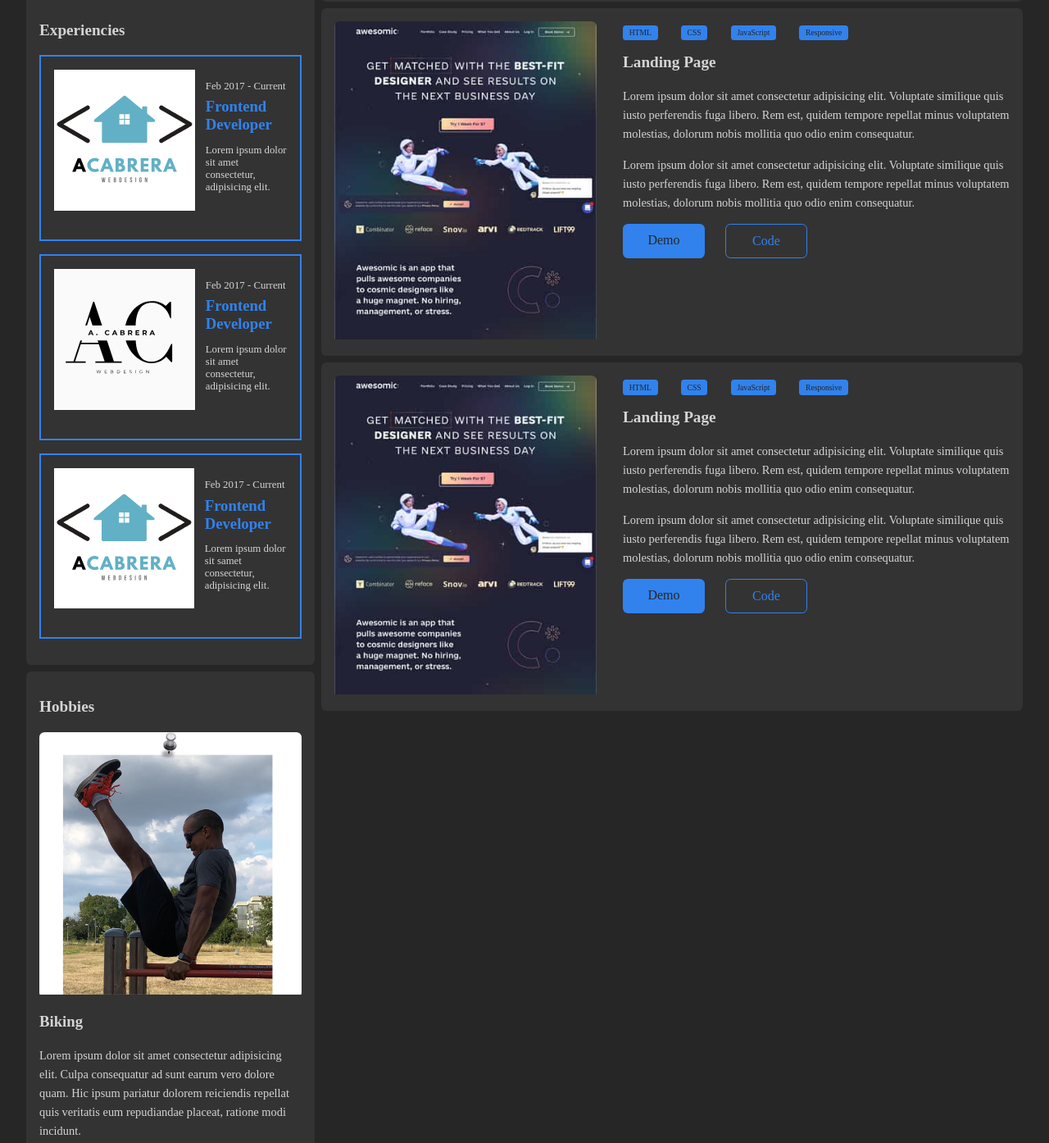
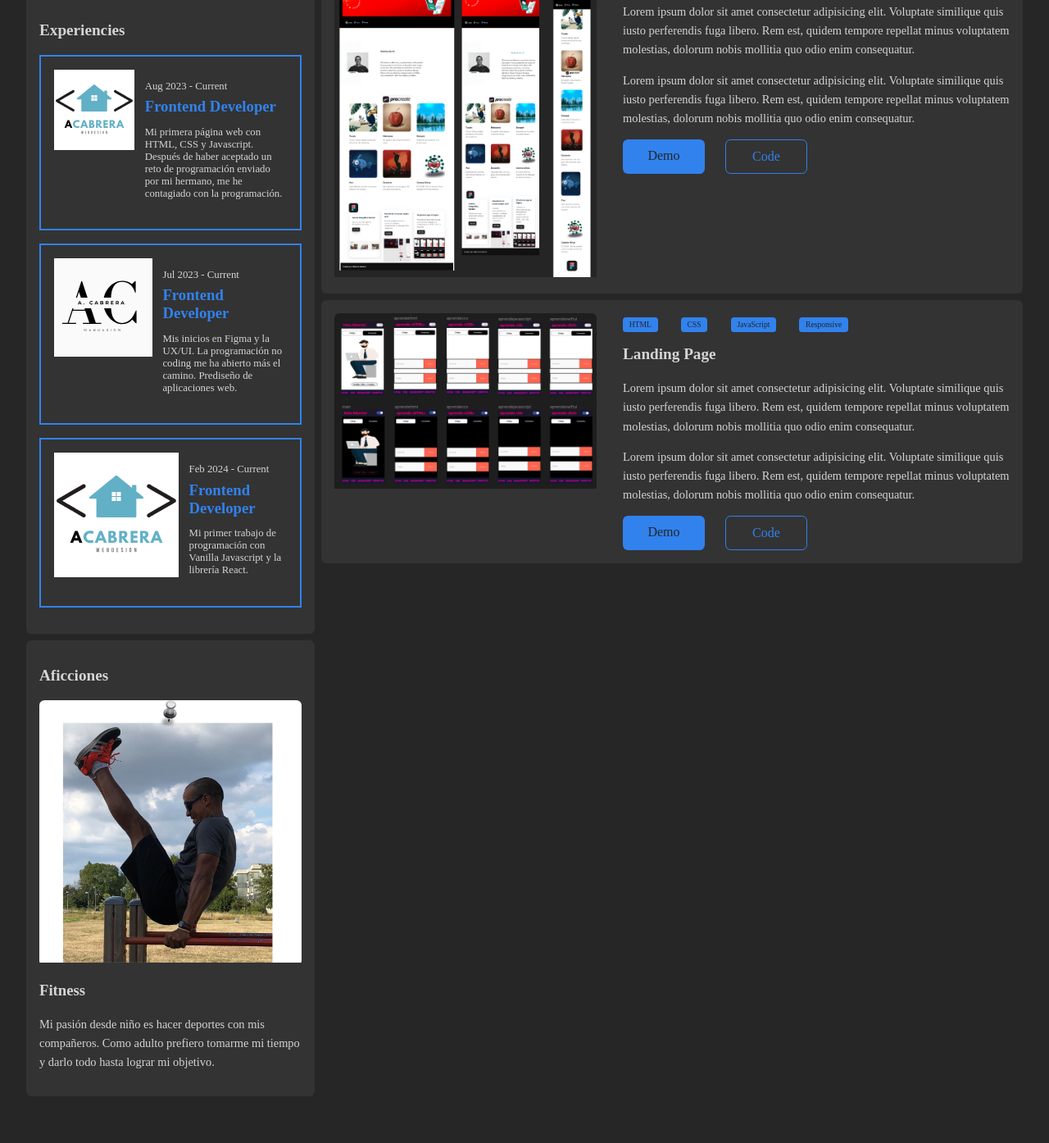
Before and after one commit to albecabrera/Bootstrap, a plain HTML site: page Apps-123/portfolioCabrera2/index.html in a window 1280 px wide. Shown: the part 811-2205 px from the top of the page at 82% size. After the commit the page ends 2180 px from the top, so only its background shows below. Drawn offline with Linux system fonts and the light colour scheme.

Commit message:
Readme actualizado

```diff
--- a/Apps-123/portfolioCabrera2/index.html
+++ b/Apps-123/portfolioCabrera2/index.html
@@ -74,10 +74,11 @@
           <img src="assets/images/logo.svg" alt="logo" class="experience__image">
           <div class="experience__info">
             <p class="experience__time" data-section="experience" data-value="fist-job-dates">
-              Feb 2017 - Current
+              Aug 2023 - Current
             <h3 class="experience__job" data-section="experience" data-value="fist-job-title">Frontend Developer</h3>
-            <p class="experience__description" data-section="experience" data-value="fist-job-description">Lorem ipsum
-              dolor sit amet consectetur, adipisicing elit.</p>
+            <p class="experience__description" data-section="experience" data-value="fist-job-description">Mi primera
+              página web con HTML, CSS y Javascript. Después de haber aceptado un reto de programación enviado por mi
+              hermano, me he contagiado con la programación. </p>
             </p>
           </div>
         </div>
@@ -85,10 +86,11 @@
           <img src="assets/images/logo2.svg" alt="logo" class="experience__image">
           <div class="experience__info">
             <p class="experience__time" data-section="experience" data-value="fist-job-dates">
-              Feb 2017 - Current
+              Jul 2023 - Current
             <h3 class="experience__job" data-section="experience" data-value="fist-job-title">Frontend Developer</h3>
-            <p class="experience__description" data-section="experience" data-value="fist-job-description">Lorem ipsum
-              dolor sit amet consectetur, adipisicing elit.</p>
+            <p class="experience__description" data-section="experience" data-value="fist-job-description">Mis inicios
+              en Figma y la UX/UI. La programación no coding me ha abierto más el camino. Prediseño de aplicaciones web.
+            </p>
             </p>
           </div>
         </div>
@@ -96,23 +98,22 @@
           <img src="assets/images/logo.svg" alt="logo" class="experience__image">
           <div class="experience__info">
             <p class="experience__time" data-section="experience" data-value="fist-job-dates">
-              Feb 2017 - Current
+              Feb 2024 - Current
             <h3 class="experience__job" data-section="experience" data-value="fist-job-title">Frontend Developer</h3>
-            <p class="experience__description" data-section="experience" data-value="fist-job-description">Lorem ipsum
-              dolor sit samet consectetur, adipisicing elit.</p>
+            <p class="experience__description" data-section="experience" data-value="fist-job-description">Mi primer
+              trabajo de programación con Vanilla Javascript y la librería React.</p>
             </p>
           </div>
         </div>
       </article>
       <div class="article card card--hobbies">
-        <h2 class="card__title">Hobbies</h2>
+        <h2 class="card__title">Aficciones</h2>
         <div class="card__image-container">
           <img src="assets/images/Fitness.png" alt="Man on a bike">
         </div>
-        <h3 class="hobbie__title">Biking</h3>
-        <p class="card__text">Lorem ipsum dolor sit amet consectetur adipisicing elit. Culpa consequatur ad sunt earum
-          vero dolore quam. Hic ipsum pariatur dolorem reiciendis repellat quis veritatis eum repudiandae placeat,
-          ratione modi incidunt.</p>
+        <h3 class="hobbie__title">Fitness</h3>
+        <p class="card__text"> Mi pasión desde niño es hacer deportes con mis compañeros. Como adulto prefiero tomarme
+          mi tiempo y darlo todo hasta lograr mi objetivo.</p>
       </div>
     </section>
 
@@ -195,7 +196,7 @@
 
       <article class="card card--project">
         <div class="card__image-container">
-          <img src="assets/images/project.jpg" alt="Landing page" class="card__image">
+          <img src="assets/images/MiPrimeraPaginaWeb.png" alt="Landing page" class="card__image">
         </div>
         <div class="project">
           <div class="project__tags">
@@ -219,7 +220,7 @@
 
       <article class="card card--project">
         <div class="card__image-container">
-          <img src="assets/images/project.jpg" alt="Landing page" class="card__image">
+          <img src="assets/images/framerLandingPage.png" alt="Landing page" class="card__image">
         </div>
         <div class="project">
           <div class="project__tags">
@@ -244,7 +245,7 @@
 
       <article class="card card--project">
         <div class="card__image-container">
-          <img src="assets/images/project.jpg" alt="Landing page" class="card__image">
+          <img src="assets/images/figmaProject.png" alt="Landing page" class="card__image">
         </div>
         <div class="project">
           <div class="project__tags">
```
Also changed, not shown: Apps-123/portfolioCabrera2/assets/images/MiPrimeraPaginaWeb.png (added), Apps-123/portfolioCabrera2/assets/images/figmaProject.png (added), Apps-123/portfolioCabrera2/assets/images/framerLandingPage.png (added).
